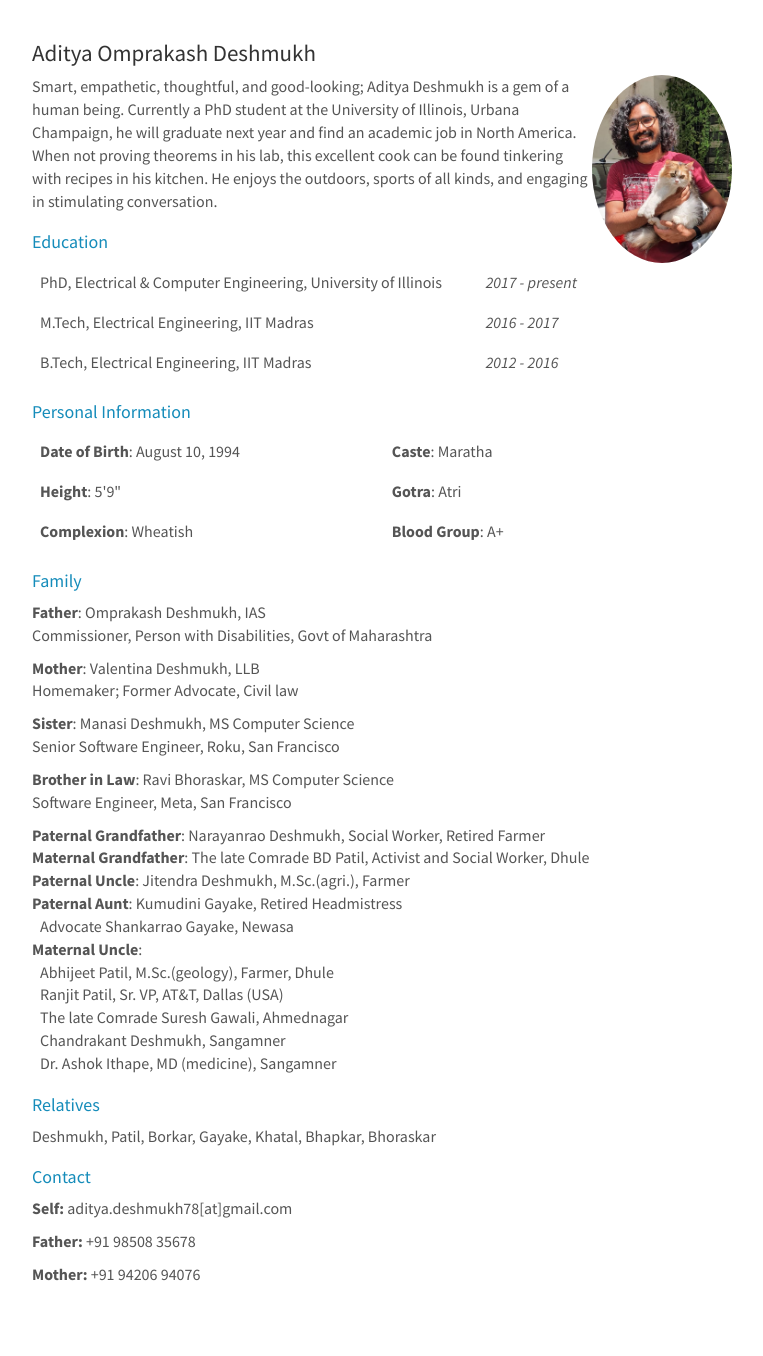
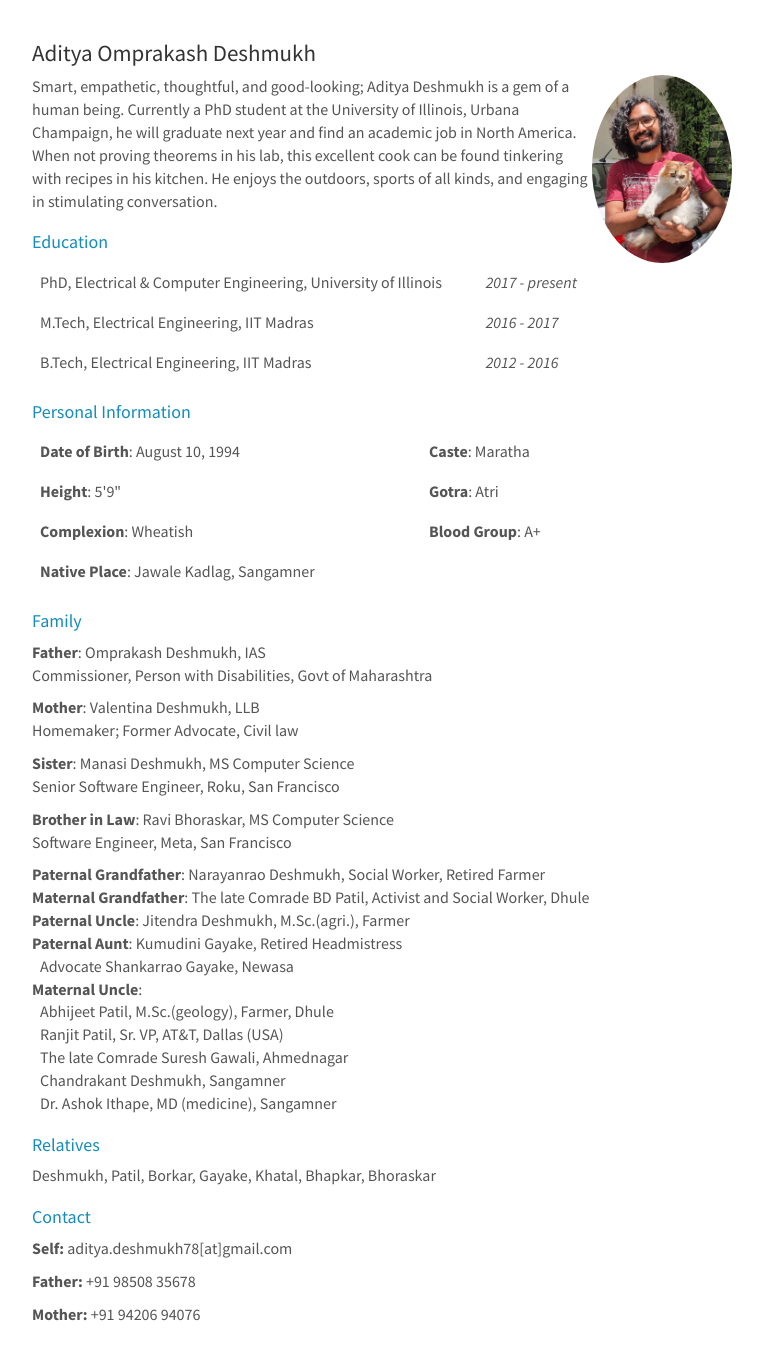
Before and after one commit to ravibhoraskar/ravibhoraskar.github.io, a Jekyll site: the page built from aditya.html, in a window 1280 px wide. Shown: the whole page, without its empty margins (258-1021 px from the left). Built offline with Jekyll 4.4.1, drawn with Linux system fonts in a browser that asks for light colours; before the commit the page ends 1316 px from its top, so only the background shows below that.

Commit message:
Native place

```diff
--- a/aditya.html
+++ b/aditya.html
@@ -44,6 +44,9 @@ title: Aditya Omprakash Deshmukh
             <td><b>Complexion</b>: Wheatish</td>
             <td><b>Blood Group</b>: A+</td>
         </tr>
+        <tr>
+            <td><b>Native Place</b>: Jawale Kadlag, Sangamner</td>
+        </tr>
     </table>
     <h3><a href="#">Family</a></h3>
     <p>
```
